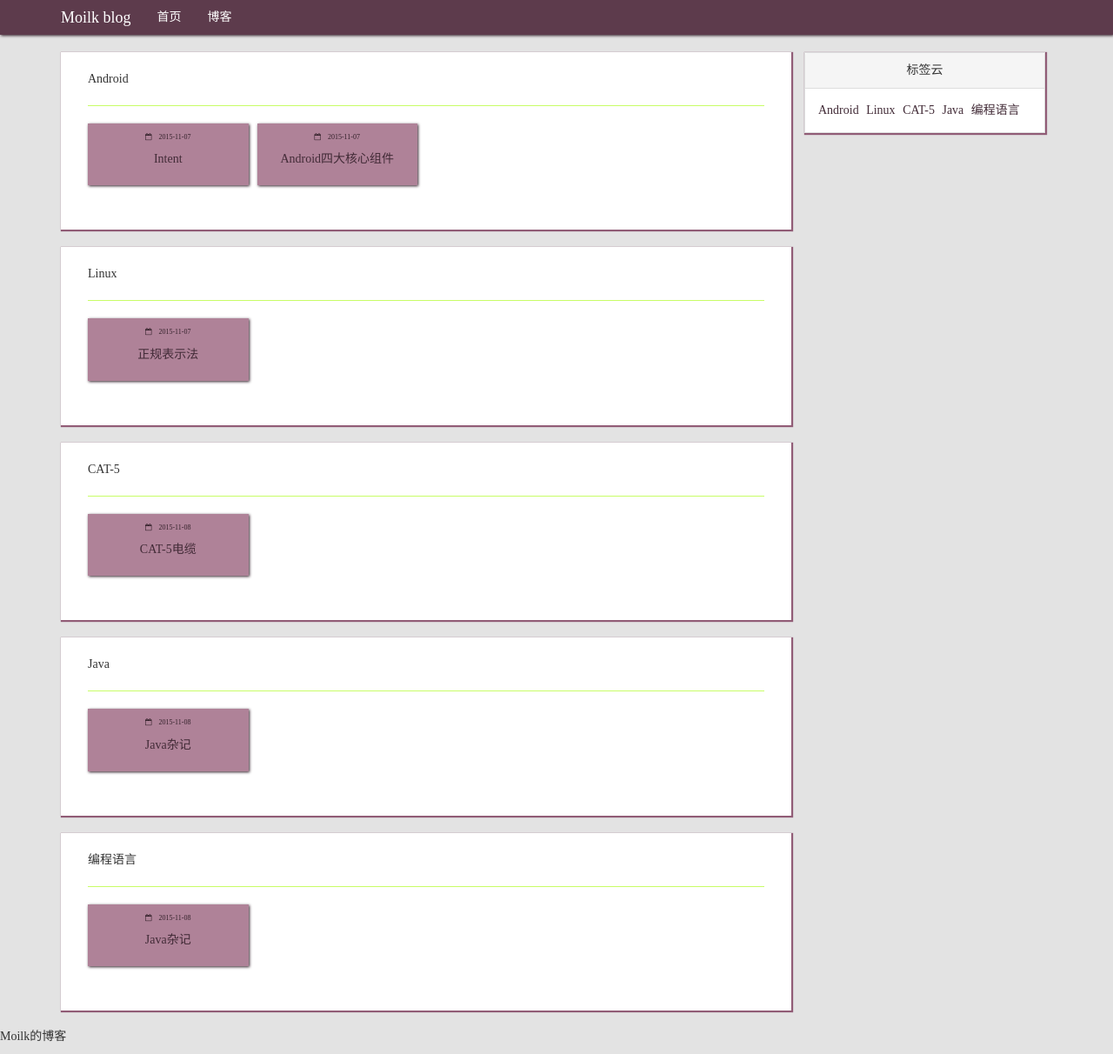
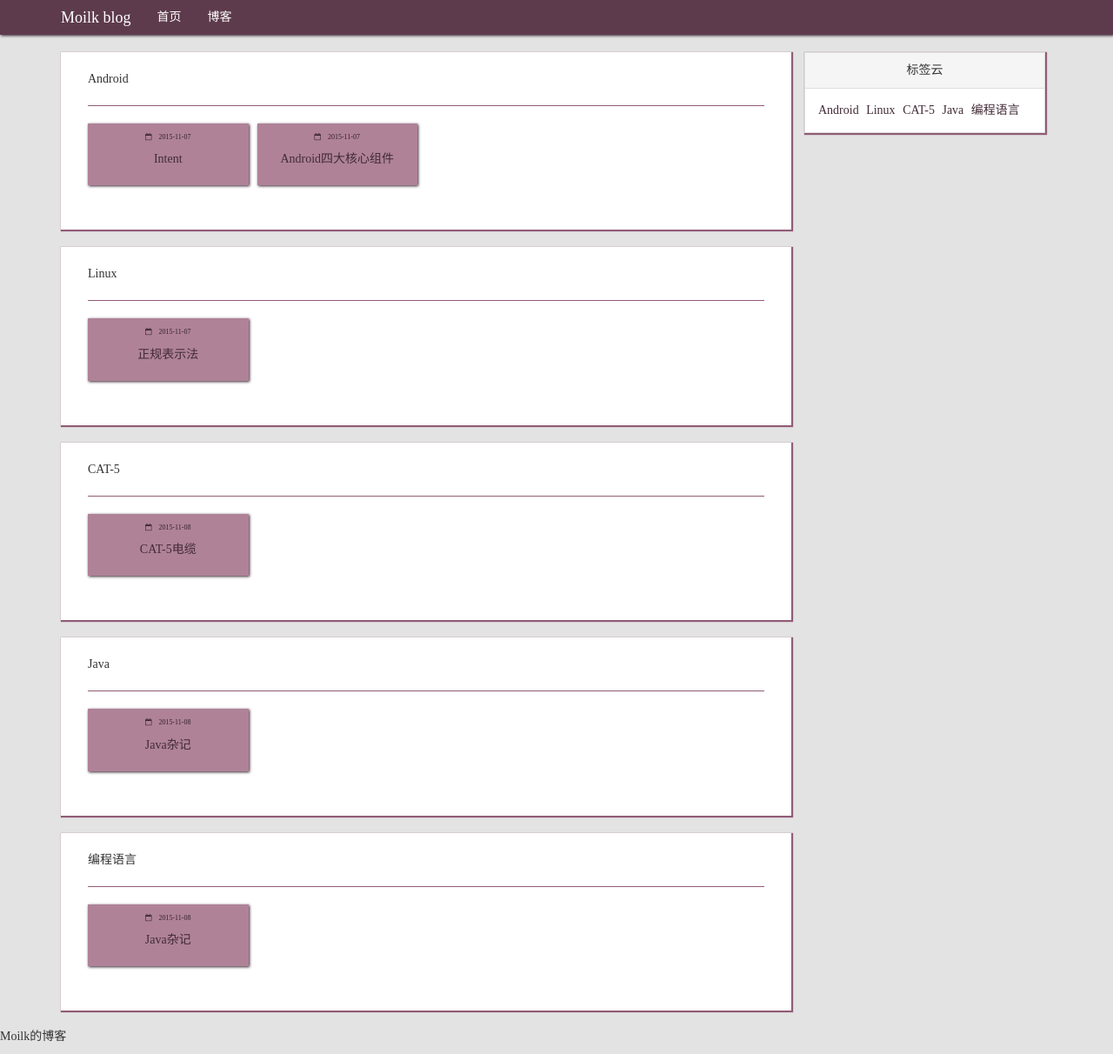
Before and after one commit to MoilkNepho/Blog, a Jekyll site: the page built from tag.html, in a window 1280 px wide. Shown: the whole page at 87% size. Built offline with Jekyll 4.4.1, drawn with Linux system fonts in a browser that asks for light colours; nearby versions of some CDN libraries; comment, search, counter and statistics services are not loaded.

Commit message:
markdown

```diff
--- a/assets/stylesheet/components/_navbar.scss
+++ b/assets/stylesheet/components/_navbar.scss
@@ -37,7 +37,7 @@
     margin-top: 4px;
     margin-bottom: 0;
     padding:5px 10px;
-    background: $gray-darkest;
+    background: $gray-darker;
     color: $white;
   }
 }
--- a/assets/stylesheet/components/_panel.scss
+++ b/assets/stylesheet/components/_panel.scss
@@ -14,7 +14,7 @@
   .panel-heading{
     padding-top: 0;
     padding-bottom: 20px;
-    border-bottom: 1px solid #c8fd67;
+    border-bottom: 1px solid $gray-light;
   }
   .panel-body{
     text-align: center;
--- a/assets/stylesheet/modules/_author.scss
+++ b/assets/stylesheet/modules/_author.scss
@@ -11,7 +11,7 @@
        width: 80px;
 
        border-radius: 100%;
-       border: 4px solid #3f9211;
+       border: 4px solid $gray;
     }
   }
   .social{
```
Also changed, not shown: 2 other files.
